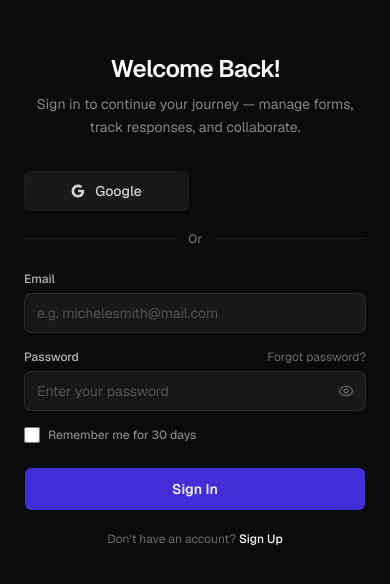
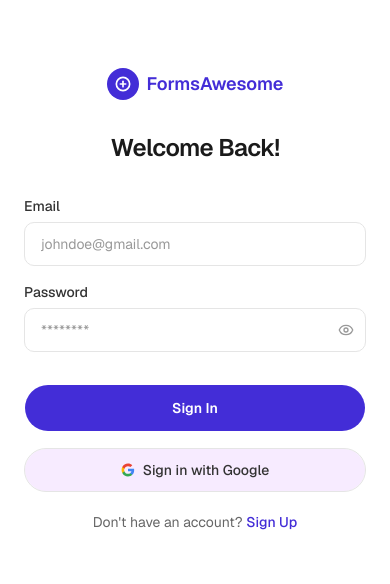
Before and after one commit to SaqibFarhanProgrammer/FormsAwsome, a Next.js app: page /auth/login in a window 390 px wide. Shown: the part 122-706 px from the top of the page. Built offline with nearby package versions, Linux system fonts and the light colour scheme.

Commit message:
feat(auth): enhance login and registration forms with improved UI and Google authentication button

```diff
--- a/app/auth/login/page.tsx
+++ b/app/auth/login/page.tsx
@@ -5,9 +5,11 @@
 
 export default function LoginPage() {
   return (
-    <main className="relative flex min-h-screen w-full overflow-hidden bg-[#0A0A0A]">
+    <main className="relative flex min-h-screen w-full overflow-hidden bg-white">
+      {/* Left Panel */}
       <LeftPanel />
 
+      {/* Right Panel — Form */}
       <div className="flex w-full flex-col items-center justify-center px-6 py-12 lg:w-1/2">
         <LoginForm />
       </div>
--- a/features/auth/components/LeftPanel.tsx
+++ b/features/auth/components/LeftPanel.tsx
@@ -1,13 +1,14 @@
 function LeftPanel() {
   return (
-    <div className="relative my-2 ml-2 rounded-2xl mask-b-to overflow-hidden hidden w-1/2 lg:flex lg:flex-col lg:justify-end lg:p-12">
+    <div className="relative  hidden w-1/2 overflow-hidden  lg:flex lg:flex-col lg:justify-end lg:p-12">
       <img
-        src="https://i.pinimg.com/1200x/04/ce/f0/04cef00dc3f36924c8ad59ab9451ff43.jpg"
-        className=" absolute -hue-rotate-15 top-0 left-0 h-screen w-full  object-cover object-bottom"
+        src="https://i.pinimg.com/736x/97/21/98/972198b332ecc3b1554199f4711056b3.jpg"
+        className="absolute inset-0 object-cover object-bottom"
         alt=""
       />
+      <div className="absolute inset-0 bg-gradient-to-t from-black/80 via-black/30 to-transparent" />
       <div className="relative z-10">
-        <div className="flex items-center gap-3 mb-6">
+        <div className="mb-6 flex items-center gap-3">
           <div className="flex h-9 w-9 items-center justify-center rounded-full border border-white/20 bg-white/10 backdrop-blur-sm">
             <svg
               width="18"
@@ -25,17 +26,16 @@
               <path d="M12 8v8" />
             </svg>
           </div>
-          <span className="text-lg font-semibold text-white">FormsAwsome</span>
+          <span className="text-lg font-semibold text-white">FormsAwesome</span>
         </div>
-        <h2 className="text-3xl font-bold text-white leading-tight mb-3">
+        <h2 className="mb-3 text-3xl font-bold leading-tight text-white">
           Build. Collaborate. Innovate.
         </h2>
-        <p className="text-base text-white/60 leading-relaxed max-w-md">
+        <p className="max-w-md text-base leading-relaxed text-white/60">
           Empower your team with tools that make collaboration seamless, creative, and inspiring.
         </p>
       </div>
     </div>
   );
 }
-
 export default LeftPanel;
--- a/features/auth/components/LoginForm.tsx
+++ b/features/auth/components/LoginForm.tsx
@@ -7,15 +7,12 @@
 import axios from "axios";
 import * as z from "zod";
 import Link from "next/link";
+import { useRouter } from "next/navigation";
 
-import { Card, CardContent } from "@/components/ui/card";
 import { Input } from "@/components/ui/input";
 import { Button } from "@/components/ui/button";
 import { Label } from "@/components/ui/label";
-
 import { Eye, EyeOff } from "lucide-react";
-import { GoogleAuthButton } from "./RegisterForm";
-import { useRouter } from "next/navigation";
 
 const loginSchema = z.object({
   email: z.string().min(1, "Email is required").email("Please enter a valid email address"),
@@ -27,9 +24,32 @@
 
 type LoginFormValues = z.infer<typeof loginSchema>;
 
+function GoogleIcon() {
+  return (
+    <svg width="18" height="18" viewBox="0 0 24 24" fill="none" xmlns="http://www.w3.org/2000/svg">
+      <path
+        d="M22.56 12.25c0-.78-.07-1.53-.2-2.25H12v4.26h5.92c-.26 1.37-1.04 2.53-2.21 3.31v2.77h3.57c2.08-1.92 3.28-4.74 3.28-8.09z"
+        fill="#4285F4"
+      />
+      <path
+        d="M12 23c2.97 0 5.46-.98 7.28-2.66l-3.57-2.77c-.98.66-2.23 1.06-3.71 1.06-2.86 0-5.29-1.93-6.16-4.53H2.18v2.84C3.99 20.53 7.7 23 12 23z"
+        fill="#34A853"
+      />
+      <path
+        d="M5.84 14.09c-.22-.66-.35-1.36-.35-2.09s.13-1.43.35-2.09V7.07H2.18C1.43 8.55 1 10.22 1 12s.43 3.45 1.18 4.93l2.85-2.22.81-.62z"
+        fill="#FBBC05"
+      />
+      <path
+        d="M12 5.38c1.62 0 3.06.56 4.21 1.64l3.15-3.15C17.45 2.09 14.97 1 12 1 7.7 1 3.99 3.47 2.18 7.07l3.66 2.84c.87-2.6 3.3-4.53 6.16-4.53z"
+        fill="#EA4335"
+      />
+    </svg>
+  );
+}
+
 export function LoginForm() {
   const [showPassword, setShowPassword] = useState(false);
-  const [appError, setAppError] = useState("");
+  const [appError, setAppError] = useState<string | null>(null);
   const [isLoading, setIsLoading] = useState(false);
   const router = useRouter();
 
@@ -43,7 +63,7 @@
 
   async function onSubmit(data: LoginFormValues) {
     setIsLoading(true);
-    setAppError("");
+    setAppError(null);
 
     try {
       const response = await axios.post("/api/auth/login", {
@@ -64,98 +84,106 @@
   }
 
   return (
-    <Card className="w-full max-w-[420px] border-white/[0.08] bg-transparent shadow-none">
-      <CardContent className="p-0">
-        <div className="mb-8 text-center">
-          <h1 className="text-2xl font-semibold tracking-tight text-white">Welcome Back!</h1>
-          <p className="mt-2 text-sm leading-relaxed text-white/50">
-            Sign in to continue your journey — manage forms, track responses, and collaborate.
-          </p>
+    <div className="w-full max-w-[420px]">
+          {/* Logo */}
+          <div className="mb-8 flex items-center justify-center gap-2">
+            <div className="flex h-8 w-8 items-center justify-center rounded-full bg-[#432DD7]">
+              <svg
+                width="16"
+                height="16"
+                viewBox="0 0 24 24"
+                fill="none"
+                stroke="white"
+                strokeWidth="2.5"
+                strokeLinecap="round"
+                strokeLinejoin="round"
+              >
+                <circle cx="12" cy="12" r="10" />
+                <path d="M8 12h8" />
+                <path d="M12 8v8" />
+              </svg>
+            </div>
+            <span className="text-lg font-semibold text-[#432DD7]">FormsAwesome</span>
           </div>
 
-        <div className="mb-5 grid grid-cols-2 gap-3">
-          <GoogleAuthButton />
-        </div>
-
-        <div className="mb-6 flex items-center gap-3">
-          <div className="h-px flex-1 bg-white/[0.08]" />
-          <span className="text-xs font-medium text-white/40">Or</span>
-          <div className="h-px flex-1 bg-white/[0.08]" />
+          {/* Heading */}
+          <div className="mb-8 text-center">
+            <h1 className="text-2xl font-semibold tracking-tight text-[#1a1a1a]">
+              Welcome Back!
+            </h1>
           </div>
 
           {appError && (
-          <div className="mb-4 rounded-lg bg-red-500/10 p-3 text-center text-xs text-red-400 border border-red-500/20">
-            {appError}
+            <div className="mb-5 rounded-lg border border-red-200 bg-red-50 p-3">
+              <p className="text-xs text-red-600">{appError}</p>
             </div>
           )}
 
+          {/* Form */}
           <form onSubmit={handleSubmit(onSubmit)} className="space-y-4">
             <div className="space-y-1.5">
-            <Label className="text-xs font-medium text-white/70">Email</Label>
+              <Label className="text-sm font-medium text-[#333]">Email</Label>
               <Input
                 type="email"
-              placeholder="e.g. michelesmith@mail.com"
+                placeholder="johndoe@gmail.com"
                 {...register("email")}
-              className="h-10 rounded-lg border-white/[0.08] bg-white/[0.06] px-3 text-sm text-white placeholder:text-white/25 focus-visible:border-white/25 focus-visible:ring-white/10"
+                className="h-11 rounded-xl border-[#E5E5E5] bg-white px-4 text-sm text-[#1a1a1a] placeholder:text-[#999] focus-visible:border-[#432DD7] focus-visible:ring-[#432DD7]/20"
               />
-            {errors.email && <p className="text-xs text-red-400">{errors.email.message}</p>}
+              {errors.email && <p className="text-xs text-red-500">{errors.email.message}</p>}
             </div>
 
             <div className="space-y-1.5">
-            <div className="flex items-center justify-between">
-              <Label className="text-xs font-medium text-white/70">Password</Label>
-              <Link
-                href="/forgot-password"
-                className="text-xs text-white/40 hover:text-white/70 transition-colors"
-              >
-                Forgot password?
-              </Link>
-            </div>
+              <Label className="text-sm font-medium text-[#333]">Password</Label>
               <div className="relative">
                 <Input
                   type={showPassword ? "text" : "password"}
-                placeholder="Enter your password"
+                  placeholder="********"
                   {...register("password")}
-                className="h-10 rounded-lg border-white/[0.08] bg-white/[0.06] px-3 pr-10 text-sm text-white placeholder:text-white/25 focus-visible:border-white/25 focus-visible:ring-white/10"
+                  className="h-11 rounded-xl border-[#E5E5E5] bg-white px-4 pr-10 text-sm text-[#1a1a1a] placeholder:text-[#999] focus-visible:border-[#432DD7] focus-visible:ring-[#432DD7]/20"
                 />
                 <button
                   type="button"
                   onClick={() => setShowPassword(!showPassword)}
-                className="absolute right-3 top-1/2 -translate-y-1/2 text-white/30 transition-colors hover:text-white/60"
+                  className="absolute right-3 top-1/2 -translate-y-1/2 text-[#999] transition-colors hover:text-[#666]"
                 >
                   {showPassword ? <EyeOff className="h-4 w-4" /> : <Eye className="h-4 w-4" />}
                 </button>
               </div>
-            {errors.password && <p className="text-xs text-red-400">{errors.password.message}</p>}
+              {errors.password && <p className="text-xs text-red-500">{errors.password.message}</p>}
             </div>
 
-          <div className="flex items-center gap-2">
-            <input
-              type="checkbox"
-              id="remember"
-              className="h-4 w-4 rounded border-white/[0.08] bg-white/[0.06] accent-white"
-            />
-            <Label htmlFor="remember" className="text-xs text-white/50 cursor-pointer">
-              Remember me for 30 days
-            </Label>
-          </div>
+
 
             <Button
               type="submit"
               disabled={isLoading}
-            className="mt-2 h-11 w-full rounded-lg text-sm font-semibold active:scale-[0.98]"
+              className="mt-4 h-12 w-full rounded-full text-sm font-semibold text-white active:scale-[0.98]"
             >
               {isLoading ? "Signing in..." : "Sign In"}
             </Button>
+
+            {/* Social Buttons */}
+            <div className="gap-3">
+              <Button
+                variant="outline"
+                className="h-11 gap-2 w-full rounded-full border-[#E5E5E5] bg-[#f7ebff] text-sm font-medium text-[#333] hover:bg-gray-50"
+              >
+                <GoogleIcon />
+                Sign in with Google
+              </Button>
+            </div>
           </form>
 
-        <p className="mt-5 text-center text-xs text-white/40">
+          {/* Sign Up Link */}
+          <p className="mt-5 text-center text-sm text-[#666]">
             Don&apos;t have an account?{" "}
-          <Link href="/auth/register" className="font-medium text-white">
+            <Link
+              href="/auth/register"
+              className="font-medium text-[#432DD7] transition-colors hover:underline"
+            >
               Sign Up
             </Link>
           </p>
-      </CardContent>
-    </Card>
+        </div>
   );
 }
--- a/features/auth/components/RegisterForm.tsx
+++ b/features/auth/components/RegisterForm.tsx
@@ -7,13 +7,13 @@
 import { zodResolver } from "@hookform/resolvers/zod";
 import * as z from "zod";
 import Link from "next/link";
+import Image from "next/image";
 
-import { Card, CardContent } from "@/components/ui/card";
 import { Input } from "@/components/ui/input";
 import { Button } from "@/components/ui/button";
 import { Label } from "@/components/ui/label";
 import { Eye, EyeOff } from "lucide-react";
-import { GoogleIcon } from "@/components/icons/Icons";
+import LeftPanel from "./LeftPanel";
 
 const registerSchema = z
   .object({
@@ -42,21 +42,46 @@
 
 type RegisterFormValues = z.infer<typeof registerSchema>;
 
-export const GoogleAuthButton = () => {
+
+
+function GoogleIcon() {
   return (
-    <Link href="/api/auth/google">
-      <Button
-        variant="outline"
-        className="h-10 gap-2.5 rounded-lg border-white/[0.08] bg-white/[0.06] w-full text-sm font-medium text-white/80 hover:bg-white/[0.10] hover:text-white"
+    <svg width="18" height="18" viewBox="0 0 24 24" fill="none" xmlns="http://www.w3.org/2000/svg">
+      <path
+        d="M22.56 12.25c0-.78-.07-1.53-.2-2.25H12v4.26h5.92c-.26 1.37-1.04 2.53-2.21 3.31v2.77h3.57c2.08-1.92 3.28-4.74 3.28-8.09z"
+        fill="#4285F4"
+      />
+      <path
+        d="M12 23c2.97 0 5.46-.98 7.28-2.66l-3.57-2.77c-.98.66-2.23 1.06-3.71 1.06-2.86 0-5.29-1.93-6.16-4.53H2.18v2.84C3.99 20.53 7.7 23 12 23z"
+        fill="#34A853"
+      />
+      <path
+        d="M5.84 14.09c-.22-.66-.35-1.36-.35-2.09s.13-1.43.35-2.09V7.07H2.18C1.43 8.55 1 10.22 1 12s.43 3.45 1.18 4.93l2.85-2.22.81-.62z"
+        fill="#FBBC05"
+      />
+      <path
+        d="M12 5.38c1.62 0 3.06.56 4.21 1.64l3.15-3.15C17.45 2.09 14.97 1 12 1 7.7 1 3.99 3.47 2.18 7.07l3.66 2.84c.87-2.6 3.3-4.53 6.16-4.53z"
+        fill="#EA4335"
+      />
+    </svg>
+  );
+}
+
+function AppleIcon() {
+  return (
+    <svg
+      width="18"
+      height="18"
+      viewBox="0 0 24 24"
+      fill="currentColor"
+      xmlns="http://www.w3.org/2000/svg"
     >
-        <GoogleIcon />
-        Google
-      </Button>
-    </Link>
+      <path d="M17.05 20.28c-.98.95-2.05.88-3.08.4-1.09-.5-2.08-.48-3.24 0-1.44.62-2.2.44-3.06-.4C2.79 15.25 3.51 7.59 9.05 7.31c1.35.07 2.29.74 3.08.8 1.18-.24 2.31-.93 3.57-.84 1.51.12 2.65.72 3.4 1.8-3.12 1.87-2.38 5.98.48 7.13-.57 1.5-1.31 2.99-2.53 4.08zM12.03 7.25c-.15-2.23 1.66-4.07 3.74-4.25.29 2.58-2.34 4.5-3.74 4.25z" />
+    </svg>
   );
-};
+}
 
-export function RegisterForm() {
+export default function RegisterForm() {
   const [showPassword, setShowPassword] = useState(false);
   const [showConfirmPassword, setShowConfirmPassword] = useState(false);
   const [isLoading, setIsLoading] = useState(false);
@@ -82,153 +107,180 @@
         password: data.password,
       });
 
-      console.log("Register response:", response.data);
-
       const verifyUrl = response.data?.data?.verifyUrl;
       if (verifyUrl) {
-        console.log("Redirecting to:", verifyUrl);
         router.push(verifyUrl);
       } else {
-        console.log("No verifyUrl found, redirecting to dashboard");
         router.push("/dashboard");
       }
     } catch (err: any) {
       const message =
         err.response?.data?.message || err.message || "Something went wrong. Please try again.";
       setError(message);
-      console.error("Registration error:", err);
     } finally {
       setIsLoading(false);
     }
   }
 
   return (
-    <Card className="w-full max-w-[420px] border-white/[0.08] bg-transparent shadow-none">
-      <CardContent className="p-0">
+    <main className="relative flex min-h-screen w-full overflow-hidden bg-white">
+      {/* Left Panel */}
+      <LeftPanel />
+
+      {/* Right Panel — Form */}
+      <div className="flex w-full flex-col items-center justify-center px-6 py-12 lg:w-1/2">
+        <div className="w-full max-w-[420px]">
+          {/* Logo */}
+          <div className="mb-8 flex items-center justify-center gap-2">
+            <div className="flex h-8 w-8 items-center justify-center rounded-full bg-[#432DD7]">
+              <svg
+                width="16"
+                height="16"
+                viewBox="0 0 24 24"
+                fill="none"
+                stroke="white"
+                strokeWidth="2.5"
+                strokeLinecap="round"
+                strokeLinejoin="round"
+              >
+                <circle cx="12" cy="12" r="10" />
+                <path d="M8 12h8" />
+                <path d="M12 8v8" />
+              </svg>
+            </div>
+            <span className="text-lg font-semibold text-[#432DD7]">FormsAwesome</span>
+          </div>
+
+          {/* Heading */}
           <div className="mb-8 text-center">
-          <h1 className="text-2xl font-semibold tracking-tight text-white">
-            Let&apos;s Get You Onboard!
+            <h1 className="text-2xl font-semibold tracking-tight text-[#1a1a1a]">
+              Hi! Welcome to FormsAwesome
             </h1>
-          <p className="mt-2 text-sm leading-relaxed text-white/50">
-            Join NuvraSpace and start collaborating — create smarter, work faster, and grow
-            together.
-          </p>
           </div>
 
           {error && (
-          <div className="mb-5 rounded-lg border border-red-500/20 bg-red-500/10 p-3">
-            <p className="text-xs text-red-400">{error}</p>
+            <div className="mb-5 rounded-lg border border-red-200 bg-red-50 p-3">
+              <p className="text-xs text-red-600">{error}</p>
             </div>
           )}
 
-        <div className="mb-5 grid grid-cols-1 gap-3">
-          <GoogleAuthButton />
-        </div>
-
-        <div className="mb-6 flex items-center gap-3">
-          <div className="h-px flex-1 bg-white/[0.08]" />
-          <span className="text-xs font-medium text-white/40">Or</span>
-          <div className="h-px flex-1 bg-white/[0.08]" />
-        </div>
-
+          {/* Form */}
           <form onSubmit={handleSubmit(onSubmit)} className="space-y-4">
-          <div className="grid grid-cols-2 gap-3">
+            <div className="grid grid-cols-2 gap-4">
               <div className="space-y-1.5">
-              <Label className="text-xs font-medium text-white/70">First Name</Label>
+                <Label className="text-sm font-medium text-[#333]">First Name</Label>
                 <Input
-                placeholder="e.g. Michele"
+                  placeholder="John"
                   {...register("firstName")}
-                className="h-10 rounded-lg border-white/[0.08] bg-white/[0.06] px-3 text-sm text-white placeholder:text-white/25 focus-visible:border-white/25 focus-visible:ring-white/10"
+                  className="h-11 rounded-xl border-[#E5E5E5] bg-white px-4 text-sm text-[#1a1a1a] placeholder:text-[#999] focus-visible:border-[#432DD7] focus-visible:ring-[#432DD7]/20"
                 />
                 {errors.firstName && (
-                <p className="text-xs text-red-400">{errors.firstName.message}</p>
+                  <p className="text-xs text-red-500">{errors.firstName.message}</p>
                 )}
               </div>
 
               <div className="space-y-1.5">
-              <Label className="text-xs font-medium text-white/70">Last Name</Label>
+                <Label className="text-sm font-medium text-[#333]">Last Name</Label>
                 <Input
-                placeholder="e.g. Smith"
+                  placeholder="Doe"
                   {...register("lastName")}
-                className="h-10 rounded-lg border-white/[0.08] bg-white/[0.06] px-3 text-sm text-white placeholder:text-white/25 focus-visible:border-white/25 focus-visible:ring-white/10"
+                  className="h-11 rounded-xl border-[#E5E5E5] bg-white px-4 text-sm text-[#1a1a1a] placeholder:text-[#999] focus-visible:border-[#432DD7] focus-visible:ring-[#432DD7]/20"
                 />
-              {errors.lastName && <p className="text-xs text-red-400">{errors.lastName.message}</p>}
+                {errors.lastName && (
+                  <p className="text-xs text-red-500">{errors.lastName.message}</p>
+                )}
               </div>
             </div>
 
             <div className="space-y-1.5">
-            <Label className="text-xs font-medium text-white/70">Email</Label>
+              <Label className="text-sm font-medium text-[#333]">Email</Label>
               <Input
                 type="email"
-              placeholder="e.g. michelesmith@mail.com"
+                placeholder="johndoe@gmail.com"
                 {...register("email")}
-              className="h-10 rounded-lg border-white/[0.08] bg-white/[0.06] px-3 text-sm text-white placeholder:text-white/25 focus-visible:border-white/25 focus-visible:ring-white/10"
+                className="h-11 rounded-xl border-[#E5E5E5] bg-white px-4 text-sm text-[#1a1a1a] placeholder:text-[#999] focus-visible:border-[#432DD7] focus-visible:ring-[#432DD7]/20"
               />
-            {errors.email && <p className="text-xs text-red-400">{errors.email.message}</p>}
+              {errors.email && <p className="text-xs text-red-500">{errors.email.message}</p>}
             </div>
 
             <div className="space-y-1.5">
-            <Label className="text-xs font-medium text-white/70">Password</Label>
+              <Label className="text-sm font-medium text-[#333]">Password</Label>
               <div className="relative">
                 <Input
                   type={showPassword ? "text" : "password"}
-                placeholder="Enter your password"
+                  placeholder="********"
                   {...register("password")}
-                className="h-10 rounded-lg border-white/[0.08] bg-white/[0.06] px-3 pr-10 text-sm text-white placeholder:text-white/25 focus-visible:border-white/25 focus-visible:ring-white/10"
+                  className="h-11 rounded-xl border-[#E5E5E5] bg-white px-4 pr-10 text-sm text-[#1a1a1a] placeholder:text-[#999] focus-visible:border-[#432DD7] focus-visible:ring-[#432DD7]/20"
                 />
                 <button
                   type="button"
                   onClick={() => setShowPassword(!showPassword)}
-                className="absolute right-3 top-1/2 -translate-y-1/2 text-white/30 transition-colors hover:text-white/60"
+                  className="absolute right-3 top-1/2 -translate-y-1/2 text-[#999] transition-colors hover:text-[#666]"
                 >
                   {showPassword ? <EyeOff className="h-4 w-4" /> : <Eye className="h-4 w-4" />}
                 </button>
               </div>
-            <p className="text-[11px] text-white/30">Use at least 8 characters.</p>
-            {errors.password && <p className="text-xs text-red-400">{errors.password.message}</p>}
+              {errors.password && <p className="text-xs text-red-500">{errors.password.message}</p>}
             </div>
 
             <div className="space-y-1.5">
-            <Label className="text-xs font-medium text-white/70">Confirm Password</Label>
+              <Label className="text-sm font-medium text-[#333]">Confirm Password</Label>
               <div className="relative">
                 <Input
                   type={showConfirmPassword ? "text" : "password"}
-                placeholder="Enter your confirm password"
+                  placeholder="********"
                   {...register("confirmPassword")}
-                className="h-10 rounded-lg border-white/[0.08] bg-white/[0.06] px-3 pr-10 text-sm text-white placeholder:text-white/25 focus-visible:border-white/25 focus-visible:ring-white/10"
+                  className="h-11 rounded-xl border-[#E5E5E5] bg-white px-4 pr-10 text-sm text-[#1a1a1a] placeholder:text-[#999] focus-visible:border-[#432DD7] focus-visible:ring-[#432DD7]/20"
                 />
                 <button
                   type="button"
                   onClick={() => setShowConfirmPassword(!showConfirmPassword)}
-                className="absolute right-3 top-1/2 -translate-y-1/2 text-white/30 transition-colors hover:text-white/60"
+                  className="absolute right-3 top-1/2 -translate-y-1/2 text-[#999] transition-colors hover:text-[#666]"
                 >
-                {showConfirmPassword ? <EyeOff className="h-4 w-4" /> : <Eye className="h-4 w-4" />}
+                  {showConfirmPassword ? (
+                    <EyeOff className="h-4 w-4" />
+                  ) : (
+                    <Eye className="h-4 w-4" />
+                  )}
                 </button>
               </div>
               {errors.confirmPassword && (
-              <p className="text-xs text-red-400">{errors.confirmPassword.message}</p>
+                <p className="text-xs text-red-500">{errors.confirmPassword.message}</p>
               )}
             </div>
 
             <Button
               type="submit"
               disabled={isLoading}
-            className="mt-2 h-11 w-full rounded-lg text-sm font-semibold text-white active:scale-[0.98]"
+              className="mt-2 h-12 w-full rounded-full  text-sm font-semibold text-white  active:scale-[0.98]"
             >
-            {isLoading ? "Creating account..." : "Sign Up"}
+              {isLoading ? "Creating account..." : "Sign up"}
             </Button>
+
+            {/* Social Buttons */}
+            <div className=" gap-3">
+              <Button
+                variant="outline"
+                className="h-11 gap-2 w-full rounded-full border-[#E5E5E5] bg-[#f7ebff] text-sm font-medium text-[#333] hover:bg-gray-50"
+              >
+                <GoogleIcon />
+                Sign up with Google
+              </Button>
+            </div>
           </form>
 
-        <p className="mt-5 text-center text-xs text-white/40">
+          {/* Sign In Link */}
+          <p className="mt-5 text-center text-sm text-[#666]">
             Already have an account?{" "}
             <Link
               href="/auth/login"
-            className="font-medium text-white/80 transition-colors hover:text-white"
+              className="font-medium text-[#432DD7] transition-colors hover:underline"
             >
               Sign In
             </Link>
           </p>
-      </CardContent>
-    </Card>
+        </div>
+      </div>
+    </main>
   );
 }
```
Also changed, not shown: app/auth/register/page.tsx (+1 -6 lines), components/icons/Icons.tsx (+17 -0 lines). Lines whose indentation alone changed are shown as unchanged.
